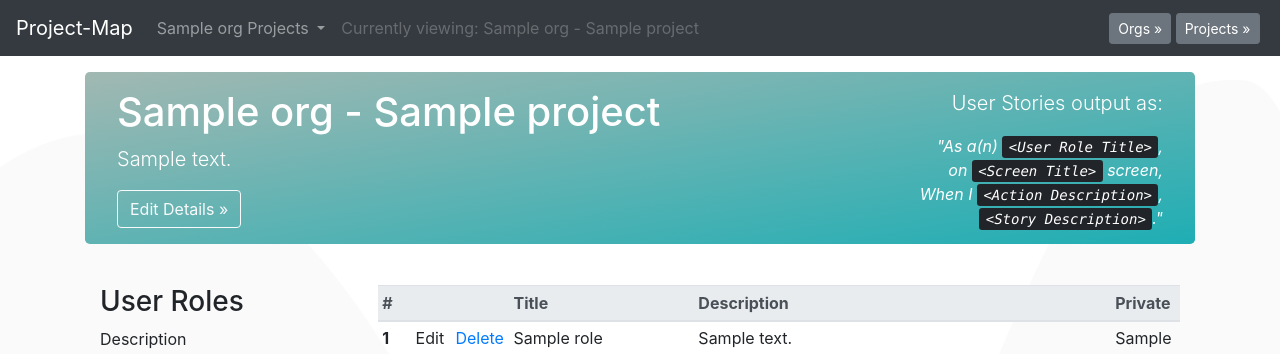
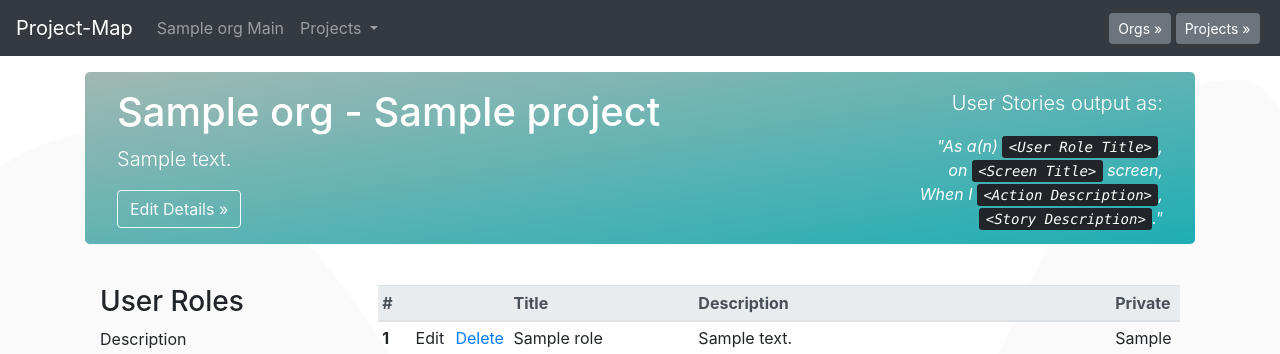
Before and after one commit to joshuapeek/project-map-tool, a Flask app: template templates/project.html in a window 1280 px wide. Shown: the top 354 px of the page. Run offline with Flask 2, Linux system fonts and the light colour scheme; the template is opened without the code that fills it: most values are stand-ins (such as "Sample title", 1, 10 or a date in 2020); some libraries are stand-ins or nearby versions.

Commit message:
moved menu to content block to be more pythonic

```diff
--- a/app.py
+++ b/app.py
@@ -2,7 +2,12 @@ from flask import Flask, render_template, request, redirect
 from flask import url_for, flash, jsonify
 from sqlalchemy import create_engine, and_
 from sqlalchemy.orm import sessionmaker
-from database_setup import Org, Project, Role, Screen, Function, Functgroup, Action, Story, Section, Element, roleScreen, roleSection, storyScreen, user, userProject, userOrg, super, Base
+from database_setup import Org, Project, Role
+from database_setup import Screen, Function, Functgroup
+from database_setup import Action, Story, Section
+from database_setup import Element, roleScreen, roleSection
+from database_setup import storyScreen, user, userProject
+from database_setup import userOrg, super, Base
 from sqlalchemy.pool import StaticPool
 from flask import session as login_session
 import random
@@ -48,7 +53,7 @@ def mainPage():
 
 # query specified org object & all project objects associated with org
 # serves objects to org page template
-@app.route('/<int:org_id>/')
+@app.route('/o?<int:org_id>')
 def orgPage(org_id):
     allorgs = session.query(Org).all()
     allprojects = session.query(Project).all()
@@ -62,9 +67,9 @@ def orgPage(org_id):
 
 # query specified org & project objects
 # query projects objects associated with org
-# query function groups, screens, functions & role objects for specified project
+# query function groups, screens, functions & role objects for project
 # pass objects to project page template
-@app.route('/<int:org_id>/<int:project_id>/')
+@app.route('/o?<int:org_id>&p?<int:project_id>')
 def projectPage(org_id, project_id):
     allorgs = session.query(Org).all()
     allprojects = session.query(Project).all()
@@ -84,105 +89,8 @@ def projectPage(org_id, project_id):
 
 # CREATE Pages-------------------------
 
-# serves new org form for get request,
-# for post, searches for duplicate org title,
-#   if none found, adds form data to db
-@app.route('/new', methods=['GET', 'POST'])
-def newOrg():
-    if request.method == 'POST':
-        # check for org with same title
-        try:
-            check = session.query(Org).filter_by(title=request.form['orgtitle']).one()
-        except:
-            check = None
-        if check is not None:
-            flash("Org with this title already exists.")
-            return redirect(url_for('orgPage', org_id=check.id))
-        newOrg = Org(title=request.form['orgtitle'],
-                     description=request.form['orgdesc'])
-        session.add(newOrg)
-        session.commit()
-        flash("New org created!")
-        org = session.query(Org).filter_by(title=request.form['orgtitle']).one()
-        return redirect(url_for('orgPage',org_id=org.id))
-    else:
-        return render_template('create/org.html')
-
-
-# serves new org form for get request,
-# for post, searches for duplicate project titles within the org,
-#   if none found, adds form data to db
-@app.route('/newproject', methods=['GET', 'POST'])
-def newProject():
-    if request.method == 'POST':
-        org = session.query(Org).filter_by(title=request.form['org_title']).one()
-        unique= checkUniqueTitle(org.id, request.form['title'])
-        if unique == "confirmed":
-            newProject = Project(title=request.form['title'],
-                         description=request.form['description'],
-                         org_id=org.id)
-            session.add(newProject)
-            session.commit()
-            flash("New project created!")
-            # project = session.query(Project).filter_by(title=request.form['title']).one()
-            title=request.form['title']
-            project = session.query(Project).\
-                filter(Project.title==title, Project.org_id==org.id).one()
-            return redirect(url_for('projectPage',org_id=org.id, project_id=project.id))
-        else:
-            flash("Duplicate project detected")
-            return redirect(url_for('mainPage'))
-    else:
-        return render_template('create/org.html')
-
-def checkUniqueTitle(org_id, project_title):
-    projects = session.query(Project).filter_by(org_id=org_id).all()
-    unique = "1"
-    for i in projects:
-        if i.title == project_title:
-            unique="0"
-    if unique == "1":
-        unique = "confirmed"
-    return unique
-
-
-# serves new role form for get request, adds form data to db for post
-@app.route('/<int:project_id>/newrole', methods=['GET', 'POST'])
-def newRole(project_id):
-    project = session.query(Project).filter_by(id=project_id).one()
-    if request.method == 'POST':
-        newRole = Role(title=request.form['title'],
-                     description=request.form['description'],
-                     authRequired=request.form['authRequired'],
-                     project_id=project.id)
-        session.add(newRole)
-        session.commit()
-        flash("New role created!")
-        return redirect(url_for('projectPage',org_id=project.org.id, project_id=project.id))
-    else:
-        return render_template('create/role.html', project=project)
-
-
 # serves new screen form for get request, adds form data to db for post
-@app.route('/<int:project_id>/newscreen', methods=['GET', 'POST'])
-def newScreen(project_id):
-    project = session.query(Project).filter_by(id=project_id).one()
-    if request.method == 'POST':
-        newScreen = Screen(title=request.form['title'],
-                     description=request.form['description'],
-                     project_id=project.id,
-                     org_id=project.org.id)
-        session.add(newScreen)
-        session.commit()
-        flash("New Screen created!")
-        screen = session.query(Screen).filter_by(title=request.form['title']).one()
-        return redirect(url_for('projectPage',org_id=project.org.id, project_id=project_id))
-    else:
-        return render_template('create/screen.html', project=project)
-
-
-# serves new screen form for get request, adds form data to db for post
-@app.route('/newuser', methods=['GET', 'POST'])
+@app.route('/+u', methods=['GET', 'POST'])
 def newUser():
     if request.method == 'POST':
         org = session.query(Org).filter_by(title=request.form['orgtitle']).one()
@@ -203,15 +111,118 @@ def newUser():
         return redirect(url_for('mainPage'))
 
 
+# serves new org form for get request,
+# for post, searches for duplicate org title,
+#   if none found, adds form data to db
+@app.route('/+o', methods=['GET', 'POST'])
+def newOrg():
+    if request.method == 'POST':
+        # check for org with same title
+        try:
+            check = session.query(Org).filter_by(
+                title=request.form['orgtitle']).one()
+        except:
+            check = None
+        if check is not None:
+            flash("Org with this title already exists.")
+            return redirect(url_for('orgPage', org_id=check.id))
+        newOrg = Org(title=request.form['orgtitle'],
+                     description=request.form['orgdesc'])
+        session.add(newOrg)
+        session.commit()
+        flash("New org created!")
+        org = session.query(Org).filter_by(title=request.form['orgtitle']).one()
+        return redirect(url_for('orgPage',org_id=org.id))
+    else:
+        return render_template('create/org.html')
+
+
+# serves new org form for get request,
+# for post, searches for duplicate project titles within the org,
+#   if none found, adds form data to db
+@app.route('/+p', methods=['GET', 'POST'])
+def newProject():
+    if request.method == 'POST':
+        org = session.query(Org).filter_by(
+            title=request.form['org_title']).one()
+        unique= checkUniqueTitle(org.id, request.form['title'])
+        if unique == "confirmed":
+            newProject = Project(title=request.form['title'],
+                         description=request.form['description'],
+                         org_id=org.id)
+            session.add(newProject)
+            session.commit()
+            flash("New project created!")
+            session.refresh(newProject)
+            return redirect(url_for('projectPage',org_id=org.id,
+                                     project_id=newProject.id))
+        else:
+            flash("Duplicate project detected")
+            return redirect(url_for('mainPage'))
+    else:
+        return render_template('create/org.html')
+
+def checkUniqueTitle(org_id, project_title):
+    projects = session.query(Project).filter_by(org_id=org_id).all()
+    unique = "1"
+    for i in projects:
+        if i.title == project_title:
+            unique="0"
+    if unique == "1":
+        unique = "confirmed"
+    return unique
+
+
+# serves new role form for get request, adds form data to db for post
+@app.route('/p?<int:project_id>&+rle', methods=['GET', 'POST'])
+def newRole(project_id):
+    project = session.query(Project).filter_by(id=project_id).one()
+    if request.method == 'POST':
+        newRole = Role(title=request.form['title'],
+                     description=request.form['description'],
+                     authRequired=request.form['authRequired'],
+                     project_id=project.id)
+        session.add(newRole)
+        session.commit()
+        flash("New role created!")
+        return redirect(url_for('projectPage',org_id=project.org.id,
+                                 project_id=project.id))
+    else:
+        return render_template('create/role.html', project=project)
+
+
+# serves new screen form for get request, adds form data to db for post
+@app.route('/p?<int:project_id>&+scrn', methods=['GET', 'POST'])
+def newScreen(project_id):
+    project = session.query(Project).filter_by(id=project_id).one()
+    if request.method == 'POST':
+        newScreen = Screen(title=request.form['title'],
+                     description=request.form['description'],
+                     project_id=project.id,
+                     org_id=project.org.id)
+        session.add(newScreen)
+        session.commit()
+        flash("New Screen created!")
+        screen = session.query(Screen).filter_by(
+            title=request.form['title']).one()
+        return redirect(url_for('projectPage',org_id=project.org.id,
+                                 project_id=project_id))
+    else:
+        return render_template('create/screen.html', project=project)
+
+
+
 # serves new function form for get, adds form data to db for post
 #
 # NOTE: Adding Function, then Committing - this may cause an issue! Test!
 # Iterating over screens returned from multiselect, adding each to FunctScreen
-@app.route('/<int:project_id>/newfunction', methods=['GET', 'POST'])
+@app.route('/p?<int:project_id>&+fnctn', methods=['GET', 'POST'])
 def newFunction(project_id):
     targetproject = session.query(Project).filter_by(id=project_id).one()
-    projectscreens = session.query(Screen).filter_by(project_id=project_id).all()
-    roles = session.query(Role).filter_by(project_id=project_id).all()
+    projectscreens = session.query(Screen).filter_by(
+        project_id=project_id).all()
+    roles = session.query(Role).filter_by(
+        project_id=project_id).all()
     if request.method == 'POST':
         # receive form with title, description, authRequired, screens (list)
         newFunction = Function(title=request.form['title'],
@@ -229,7 +240,8 @@ def newFunction(project_id):
         #            function.project_id==targetproject.id).one()
         # screens = request.form.getlist('screens')
         flash("New Function created!")
-        return redirect(url_for('projectPage',org_id=targetproject.org.id, project_id=targetproject.id))
+        return redirect(url_for('projectPage',org_id=targetproject.org.id,
+                                 project_id=targetproject.id))
     else:
         return render_template('create/function.html', project=targetproject,
                                roles=roles, screens=projectscreens)
@@ -238,11 +250,9 @@ def newFunction(project_id):
 # UPDATE Pages-------------------------
 
 # query specified org, serve edit org page for get, update form data for post
-@app.route('/<int:org_id>/edit', methods=['GET', 'POST'])
+@app.route('/o?<int:org_id>&ed', methods=['GET', 'POST'])
 def editOrg(org_id):
     editOrg=session.query(Org).filter_by(id=org_id).one()
-    allorgs = session.query(Org).all()
-    allprojects = session.query(Project).all()
     if request.method == 'POST':
         if request.form['orgtitle']:
             editOrg.title = request.form['orgtitle']
@@ -257,7 +267,7 @@ def editOrg(org_id):
 
 # query specified org & project
 # serve edit project page for get, update form data for post
-@app.route('/<int:org_id>/<int:project_id>/edit', methods=['GET', 'POST'])
+@app.route('/o?<int:org_id>&p?<int:project_id>&ed', methods=['GET', 'POST'])
 def editProject(org_id, project_id):
     editOrg=session.query(Org).filter_by(id=org_id).one()
     editProject=session.query(Project).filter_by(id=project_id).one()
@@ -270,9 +280,35 @@ def editProject(org_id, project_id):
         session.add(editProject)
         session.commit()
         flash("Project Edited!")
-        return redirect(url_for('projectPage',org_id=editOrg.id, project_id=editProject.id))
+        return redirect(url_for('projectPage',org_id=editOrg.id,
+                                 project_id=editProject.id))
     else:
-        return render_template('editProject.html', org=editOrg, project=editProject)
+        return render_template('editProject.html', org=editOrg,
+                                project=editProject)
+
+
+# query specified role; find screens & sections from related project
+# serve edit role page for get, update db data for post
+@app.route('/rle?<int:role_id>&ed', methods=['GET', 'POST'])
+def editRole(role_id):
+    editRole=session.query(Role).filter_by(id=role_id).one()
+    screens=session.query(Screen).filter_by(
+        project_id=editRole.project.id).all()
+    sections=session.query(Section).filter_by(
+        project_id=editRole.project.id).all()
+    if request.method == 'POST':
+        if request.form['title']:
+            # THIS NEEDS TO BE DONE
+            editRole.title = request.form['title']
+            editRole.description = request.form['desc']
+        session.add(editRole)
+        session.commit()
+        flash("Role Edited!")
+        return redirect(url_for('projectPage',org_id=editRole.project.org.id,
+                                 project_id=editRole.project.id))
+    else:
+        return render_template('editProject.html', editRole=editRole,
+            section=sections, screens=screens)
 
 
 # DELETE Pages-------------------------
@@ -280,7 +316,7 @@ def editProject(org_id, project_id):
 # query specified org, serve delete form for get
 # on post, cycle-delete all project elements per org,
 #   then projects per org, then finally - org
-@app.route('/<int:org_id>/del', methods=['GET', 'POST'])
+@app.route('/o?<int:org_id>&d', methods=['GET', 'POST'])
 def delOrg(org_id):
     delOrg = session.query(Org).filter_by(id=org_id).one()
     delProjects = session.query(Project).filter_by(org_id=org_id).all()
@@ -300,7 +336,7 @@ def delOrg(org_id):
 
 # query specified project, org; serve delete form for get, delete db for post
 # iterate to remove all project elements before deleting project
-@app.route('/<int:org_id>/<int:project_id>/del', methods=['GET', 'POST'])
+@app.route('/o?<int:org_id>&o?<int:project_id>&d', methods=['GET', 'POST'])
 def delProject(org_id, project_id):
     delOrg = session.query(Org).filter_by(id=org_id).one()
     delProject = session.query(Project).filter_by(id=project_id).one()
@@ -329,24 +365,24 @@ def remProjectElements(project_id):
 
 # query specified role, observe org & project id's in role object
 # serve delete form for get; on post, delete function
-@app.route('/roledel/<int:role_id>', methods=['GET', 'POST'])
+@app.route('/rle?<int:role_id>&d', methods=['GET', 'POST'])
 def delRole(role_id):
     delRole = session.query(Role).filter_by(id=role_id).one()
-    org_id=delRole.org_id
-    project_id=delRole.project_id
+    project = session.query(Project).filter_by(id=delRole.project.id).one()
+    org_id=project.org.id
     if request.method == 'POST':
         session.delete(delRole)
         session.commit()
         flash("Role Removed")
         return redirect(url_for('projectPage',org_id=org_id,
-                                 project_id=project_id))
+                                 project_id=project.id))
     else:
-        return render_template('delete/role.html', i=delRole)
+        return render_template('delete/role.html', i=delRole, project=project)
 
 
 # query specified screen, observe org & project id's in role object
 # serve delete form for get; on post, delete function
-@app.route('/_screendel/<int:screen_id>', methods=['GET', 'POST'])
+@app.route('/scrn?<int:screen_id>&d', methods=['GET', 'POST'])
 def delScreen(screen_id):
     delScreen = session.query(Screen).filter_by(id=screen_id).one()
     org_id=delScreen.org.id
@@ -365,7 +401,7 @@ def delScreen(screen_id):
 
 # query specified function, observe org & project id's in role object
 # serve delete form for get; on post, delete function
-@app.route('/functiondel/<int:function_id>', methods=['GET', 'POST'])
+@app.route('/fnctn?<int:function_id>&d', methods=['GET', 'POST'])
 def delFunction(function_id):
     delFunction = session.query(Function).filter_by(id=function_id).one()
     org_id=delFunction.org_id
@@ -383,7 +419,7 @@ def delFunction(function_id):
 # receive user_id, query userOrg (and in the future, userProject) rows matching,
 # delete userOrg rows, then user record
 # serve delete form for get; on post, delete user
-@app.route('/userdel/<int:user_id>', methods=['GET', 'POST'])
+@app.route('/u?<int:user_id>&d', methods=['GET', 'POST'])
 def delUser(user_id):
     delUser = session.query(user).filter_by(id=user_id).one()
     delUserOrg = session.query(userOrg).filter_by(user_id=user_id).all()
@@ -402,7 +438,7 @@ def delUser(user_id):
 
 # JSON Project page:
 # displays project info in db, serialized
-@app.route('/<int:org_id>/<int:project_id>/JSON')
+@app.route('/o?<int:org_id>&p?<int:project_id>/JSON')
 def projectJSON(org_id, project_id):
     org = session.query(Org).filter_by(id=org_id).one()
     project = session.query(Project).filter_by(
@@ -412,7 +448,7 @@ def projectJSON(org_id, project_id):
 
 # JSON Org page:
 # displays org info in db, serialized
-@app.route('/<int:org_id>/JSON')
+@app.route('/o?<int:org_id>/JSON')
 def orgJSON(org_id):
     org = session.query(Org).filter_by(id=org_id).one()
     projects = session.query(Project).filter_by(org_id=org_id).all()
@@ -422,7 +458,7 @@ def orgJSON(org_id):
 
 # JSON Org Projects page:
 # displays info for all of an orgs projects in db, serialized
-@app.route('/<int:org_id>/projects/JSON')
+@app.route('/o?<int:org_id>/projects/JSON')
 def orgProjectsJSON(org_id):
     org = session.query(Org).filter_by(id=org_id).one()
     projects = session.query(Project).filter_by(org_id=org_id).all()
--- a/templates/delete/role.html
+++ b/templates/delete/role.html
@@ -25,7 +25,7 @@
 
     <div class="container">
       <div class="py-5 text-center">
-        <h2>Deleting role {{i.title}} from {{i.org.title}} - {{i.project.title}}</h2>
+        <h2>Deleting role {{i.title}} from {{project.title}} - {{i.project.title}}</h2>
         <p class="lead">Are you sure you'd like to delete role {{i.title}}?</p>
       </div>
 
@@ -39,7 +39,7 @@
               </div>
           </form>
               <div class="col-md-6 mb-3">
-                <form action="{{url_for('projectPage', org_id=i.org.id, project_id=i.project.id)}}">
+                <form action="{{url_for('projectPage', org_id=project.org.id, project_id=i.project.id)}}">
                   <button class="btn btn-secondary btn-lg btn-block" type="submit">Cancel</button>
                 </form>
               </div>
--- a/templates/main.html
+++ b/templates/main.html
@@ -4,12 +4,11 @@
   <body>
     <title>SoCon Project-Map</title>
 
-  {% include "modals/allorgs.html" %}
-  {% include "modals/allprojects.html" %}
   {% include "modals/createfunctiongroup.html" %}
   {% include "modals/createorg.html" %}
   {% include "modals/createproject.html" %}
   {% include "modals/createuser.html" %}
+  {% include "menu.html" %}
 
     <main role="main" class="container">
       <div class="jumbotron">
--- /dev/null
+++ b/templates/menu.html
@@ -0,0 +1,61 @@
+<!-- prepare allorgs & allprojects modals -->
+{% if allorgs is defined %}
+{% include "modals/allorgs.html" %}
+{% endif %}
+
+{% if allprojects is defined %}
+{% include "modals/allprojects.html" %}
+{% endif %}
+
+<!-- Menu -->
+<nav class="navbar navbar-expand-md navbar-dark fixed-top bg-dark">
+  <a class="navbar-brand" href="/">Project-Map</a>
+  <!-- hamburger icon -->
+  <button class="navbar-toggler" type="button" data-toggle="collapse" data-target="#navbarCollapse" aria-controls="navbarCollapse" aria-expanded="false" aria-label="Toggle navigation">
+    <span class="navbar-toggler-icon"></span>
+  </button>
+
+  <div class="collapse navbar-collapse" id="navbarCollapse">
+    <ul class="navbar-nav mr-auto">
+
+      <!-- Org Link -->
+      {% if org is defined %}
+      <li class="nav-item">
+        <a class="nav-link" href="{{url_for('orgPage', org_id=org.id)}}">
+          {{org.title}} Main
+        </a>
+      </li>
+      {% endif %}
+      <!-- END Org Link -->
+
+      <!-- Project(s) Dropdown -->
+      {% if projects is defined %}
+      <li class="nav-item dropdown">
+        <a class="nav-link dropdown-toggle" href="#" id="navbarDropdown" role="button" data-toggle="dropdown" aria-haspopup="true" aria-expanded="false">
+          Projects
+        </a>
+        <div class="dropdown-menu" aria-labelledby="navbarDropdown">
+          {% for i in projects %}
+            <a class="dropdown-item" href="{{url_for('projectPage', org_id = org.id,
+                     project_id = i.id)}}">{{i.title}}</a>
+          {% endfor %}
+        </div>
+      </li>
+      {% endif %}
+      <!-- END Project(s) & Org Dropdown -->
+
+    </ul>
+
+    <!-- Orgs & Projects buttons -->
+    {% if allorgs is defined %}
+    {% include "modals/allorgs.html" %}
+    <button type="button" class="btn btn-secondary btn-sm my-2 my-sm-0" data-toggle="modal" data-target="#org-select">Orgs &raquo;</button>&nbsp;
+    {% endif %}
+    {% if allprojects is defined %}
+    <button type="button" class="btn btn-secondary btn-sm my-2 my-sm-0" data-toggle="modal" data-target="#project-select">Projects &raquo;</button>&nbsp;
+    {% endif %}
+    <!-- END Orgs & Projects buttons -->
+
+  </div>
+</nav>
+<!-- End Menu -->
--- a/templates/project.html
+++ b/templates/project.html
@@ -6,8 +6,6 @@
   <body>
     <title>Project-Map - {{org.title}} - {{project.title}}</title>
 
-    {% include "modals/allorgs.html" %}
-    {% include "modals/allprojects.html" %}
     {% include "modals/createrole.html" %}
     {% include "modals/createscreen.html" %}
     {% include "modals/createfunction.html" %}
@@ -16,43 +14,7 @@
     {% include "modals/createproject.html" %}
     {% include "modals/createorg.html" %}
     {% include "modals/editprojectdetails.html" %}
-
-
-<!-- Menu -->
-    <nav class="navbar navbar-expand-md navbar-dark fixed-top bg-dark">
-      <a class="navbar-brand" href="/">Project-Map</a>
-      <button class="navbar-toggler" type="button" data-toggle="collapse" data-target="#navbarCollapse" aria-controls="navbarCollapse" aria-expanded="false" aria-label="Toggle navigation">
-        <span class="navbar-toggler-icon"></span>
-      </button>
-      <div class="collapse navbar-collapse" id="navbarCollapse">
-        <ul class="navbar-nav mr-auto">
-          <li class="nav-item dropdown">
-            <a class="nav-link dropdown-toggle" href="#" id="navbarDropdown" role="button" data-toggle="dropdown" aria-haspopup="true" aria-expanded="false">
-              {{org.title}} Projects
-            </a>
-            <div class="dropdown-menu" aria-labelledby="navbarDropdown">
-              {% for i in projects %}
-                <a class="dropdown-item" href="{{url_for('projectPage', org_id = org.id,
-                         project_id = i.id)}}">{{i.title}}</a>
-              {% endfor %}
-              <div class="dropdown-divider"></div>
-              <a class="dropdown-item" href="{{url_for('orgPage',
-                org_id=org.id)}}">{{org.title}} Main</a>
-            </div>
-          </li>
-          <li class="nav-item">
-            <span class="nav-link disabled">Currently viewing: {{org.title}} - {{project.title}}</span>
-          </li>
-        </ul>
-        <button type="button" class="btn btn-secondary btn-sm my-2 my-sm-0" data-toggle="modal" data-target="#org-select">Orgs &raquo;</button>&nbsp;
-        <button type="button" class="btn btn-secondary btn-sm my-2 my-sm-0" data-toggle="modal" data-target="#project-select">Projects &raquo;</button>&nbsp;
-        <!--<form class="form-inline mt-2 mt-md-0">
-          <input class="form-control mr-sm-2" type="text" placeholder="Search" aria-label="Search">
-          <button class="btn btn-outline-success my-2 my-sm-0" type="submit">Search</button>
-        </form>-->
-      </div>
-    </nav>
-<!-- End Menu -->
+    {% include "menu.html" %}
 
 
 <!-- Jumbotron -->
```
Also changed, not shown: templates/org.html (+1 -21 lines), templates/update/role.html (added, +75 -0 lines), project-map-tool.db.
